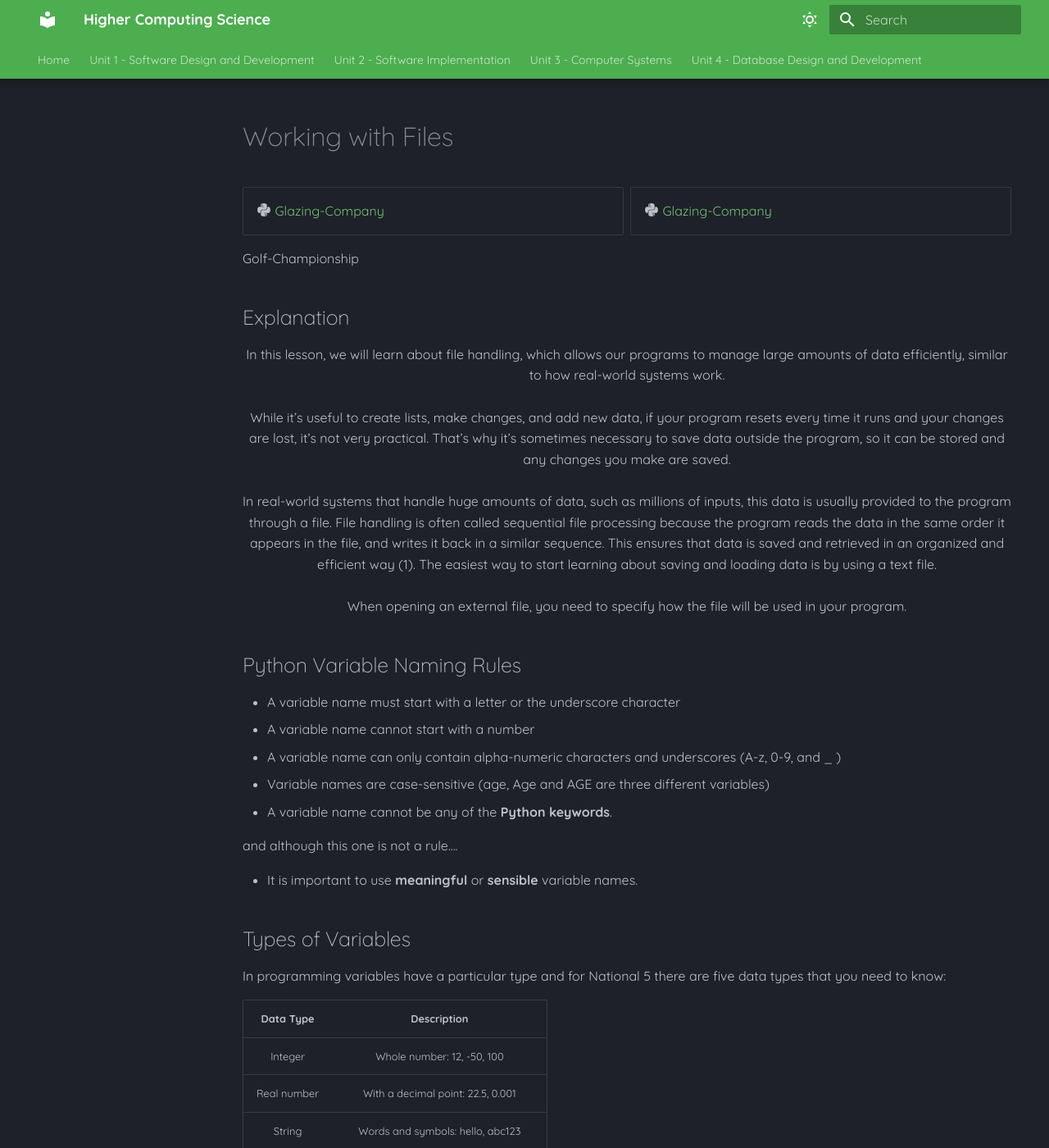
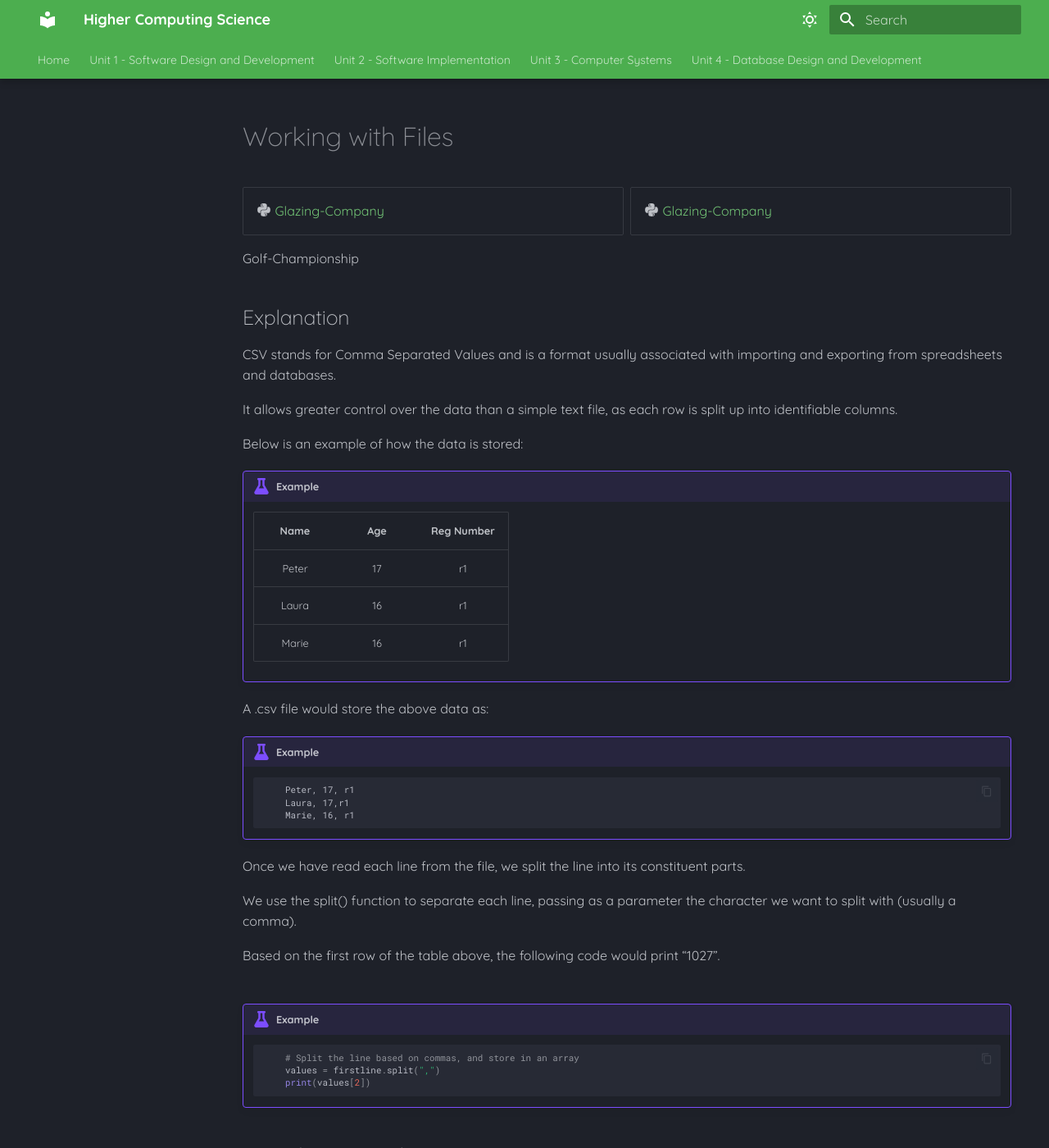
Before and after one commit to Mr-Wood-CS/Higher-Computing-Science-MD-Files, an MkDocs documentation site: the page built from docs/SI/06-Working-with-Files-(csv).md, in a window 1280 px wide and 1400 px high. Shown: the whole window at 82% size. Built offline with MkDocs 1.6.1 and Material for MkDocs 9.7.7, drawn with Linux system fonts in a browser that asks for light colours; some of the changed text lies outside the part shown.

Commit message:
Update 06-Working-with-Files-(csv).md

````diff
--- a/docs/SI/06-Working-with-Files-(csv).md
+++ b/docs/SI/06-Working-with-Files-(csv).md
@@ -9,41 +9,75 @@ Golf-Championship
 
 ## Explanation
 
-<p style="text-align:center;"> In this lesson, we will learn about file handling, which allows our programs to manage large amounts of data efficiently, similar to how real-world systems work.
+CSV stands for Comma Separated Values and is a format usually associated with importing and exporting from spreadsheets and databases.
+
+It allows greater control over the data than a simple text file, as each row is split up into identifiable columns.
+
+Below is an example of how the data is stored:
+
+!!! example
+
+	| Name  | Age | Reg Number |
+	| :---: | :--:| :----------:
+	| Peter | 17  | r1         |
+	| Laura | 16  | r1         |
+	| Marie | 16  | r1         |
+
+A .csv file would store the above data as:
+
+!!! example
+
+	```txt
+		Peter, 17, r1
+		Laura, 17,r1
+		Marie, 16, r1
+	```
+
+Once we have read each line from the file, we split the line into its constituent parts.
+
+We use the split() function to separate each line, passing as a parameter the character we want to split with (usually a comma).
+
+Based on the first row of the table above, the following code would print “1027”.
 </br>
 </br>
-While it’s useful to create lists, make changes, and add new data, if your program resets every time it runs and your changes are lost, it’s not very practical. That’s why it’s sometimes necessary to save data outside the program, so it can be stored and any changes you make are saved.
-</br>
-</br>
-In real-world systems that handle huge amounts of data, such as millions of inputs, this data is usually provided to the program through a file. File handling is often called sequential file processing because the program reads the data in the same order it appears in the file, and writes it back in a similar sequence. This ensures that data is saved and retrieved in an organized and efficient way (1).
-The easiest way to start learning about saving and loading data is by using a text file.
-</br>
-</br>
-When opening an external file, you need to specify how the file will be used in your program. </p>
 
-## Python Variable Naming Rules
+!!! example
 
-- A variable name must start with a letter or the underscore character
-- A variable name cannot start with a number
-- A variable name can only contain alpha-numeric characters and underscores (A-z, 0-9, and _ )
-- Variable names are case-sensitive (age, Age and AGE are three different variables)
-- A variable name cannot be any of the **Python keywords**.
+	```Python
+		# Split the line based on commas, and store in an array
+		values = firstline.split(",")
+		print(values[2])
+	```
 
-and although this one is not a rule....
+## Complete example
+This example uses the table above. It reads in the data, and finds the names and towns of the schools. If you wanted to print this data (or otherwise use it), you could do so using the parts[] array or name/town variables.
 
-- It is important to use **meaningful** or **sensible** variable names.
+!!! example
+
+	```Python
+		# Open the file for reading
+		schoolfile = open("Schools.txt", "r")
+
+		# Read in the data one line at a time
+		lines = schoolfile.readlines()
+
+		# Loop through the schools, one at a time
+		for counter in range(0, 3):
+		   school = lines[counter]
+		   parts = school.split(",")
+		   name = parts[0]
+		   town = parts[1]
+
+		# Close the file
+		schoolfile.close()
+	```
+
 
 ## Types of Variables
 
 In programming variables have a particular type and for National 5 there are five data types that you need to know:
 
-| Data Type   | Description                                  |
-| :---------: | :-------------------------------------------:|
-| Integer     | Whole number: 12, -50, 100                   |
-| Real number | With a decimal point: 22.5, 0.001            |
-| String      | Words and symbols: hello, abc123             |
-| Character   | A single letter, digit or symbol: a, Z, $, # |
-| Boolean     | True (1) or False (0)                        |
+
 
 !!! warning
 
````
